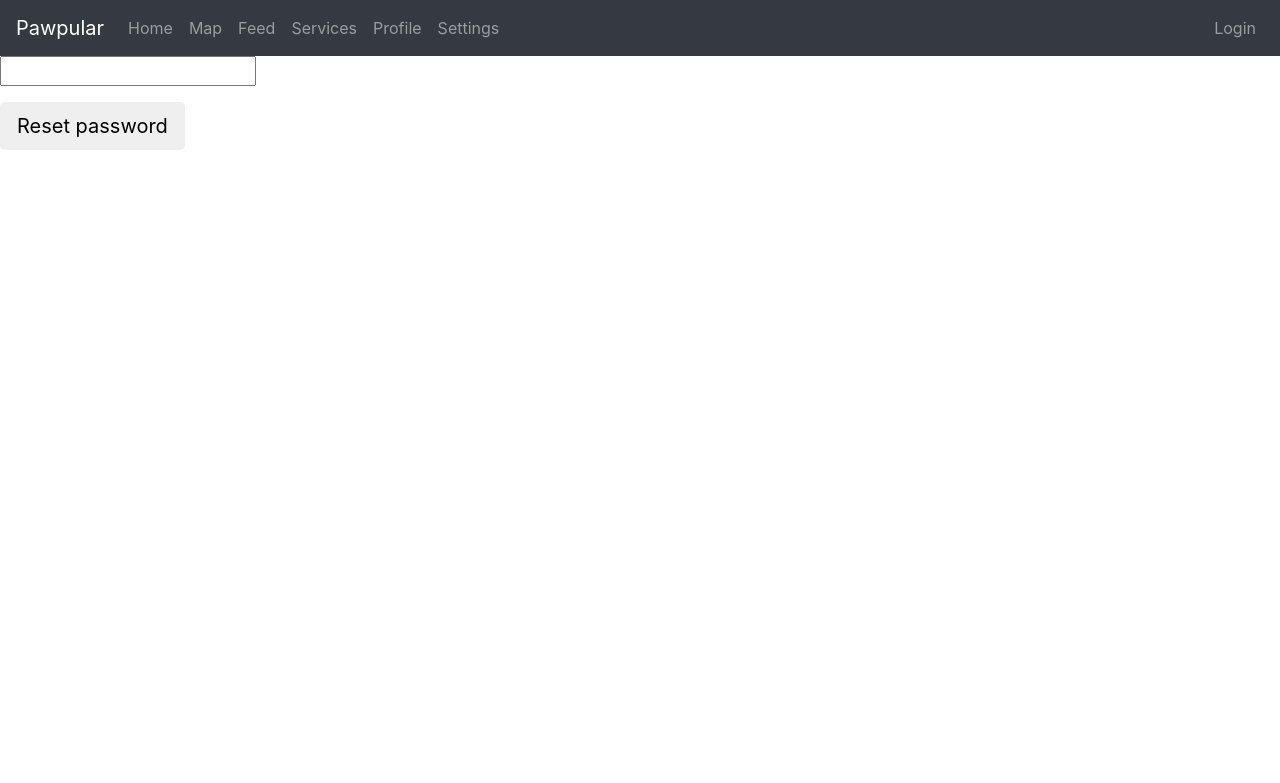
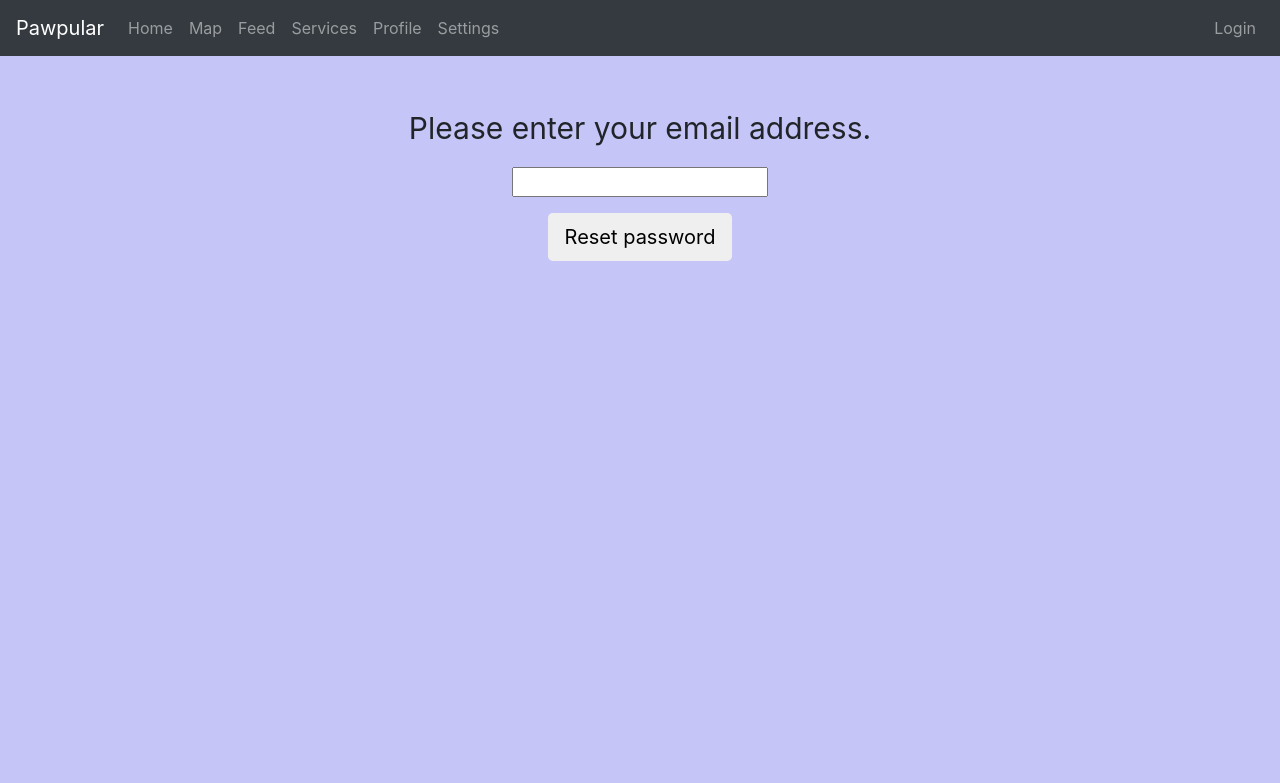
Before and after one commit to Colebeep/Pawpular, a Django app: page /accounts/password_reset/ in a window 1280 px wide. Shown: the top 783 px of the page. Run offline with Django 3.2, Linux system fonts and the light colour scheme; some libraries are stand-ins or nearby versions.

Commit message:
Styling for login reset form

```diff
--- a/rabidSquirrels/templates/registration/password_reset_form.html
+++ b/rabidSquirrels/templates/registration/password_reset_form.html
@@ -3,8 +3,19 @@
 
 <form action="" method="post">{% csrf_token %}
     {% if form.email.errors %} {{ form.email.errors }} {% endif %}
+    <p style="font-size: 30px; text-align:center; padding-top:50px;">Please enter your email address.</p>
         <p>{{ form.email }}</p>
     <input type="submit" class="btn btn-default btn-lg" value="Reset password" />
 </form>
+<style>
 
+    p{
+      text-align:center;
+    }
+    body{
+      background-color: #c5c5f7;
+      text-align:center;
+    }
+
+    </style>
 {% endblock %}
```
Also changed, not shown: rabidSquirrels/templates/registration/password_reset_complete.html (+15 -0 lines).
